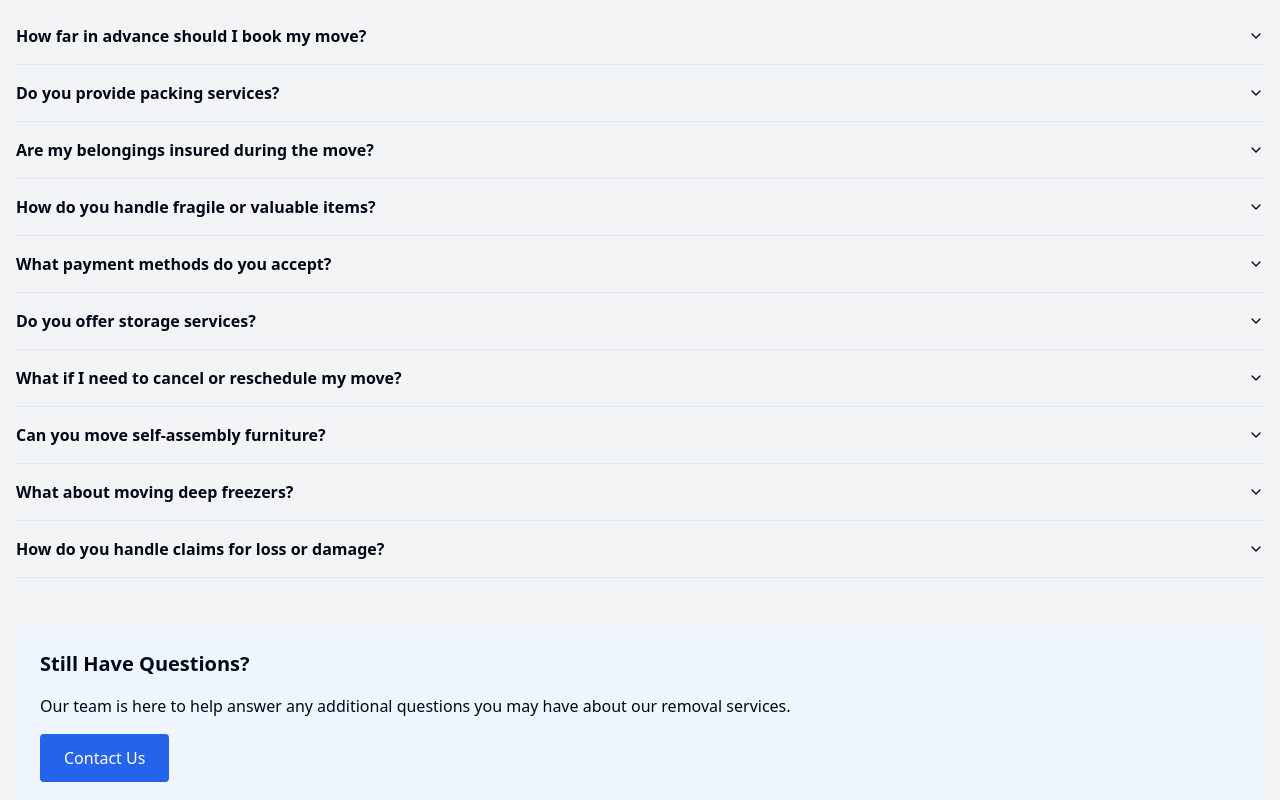
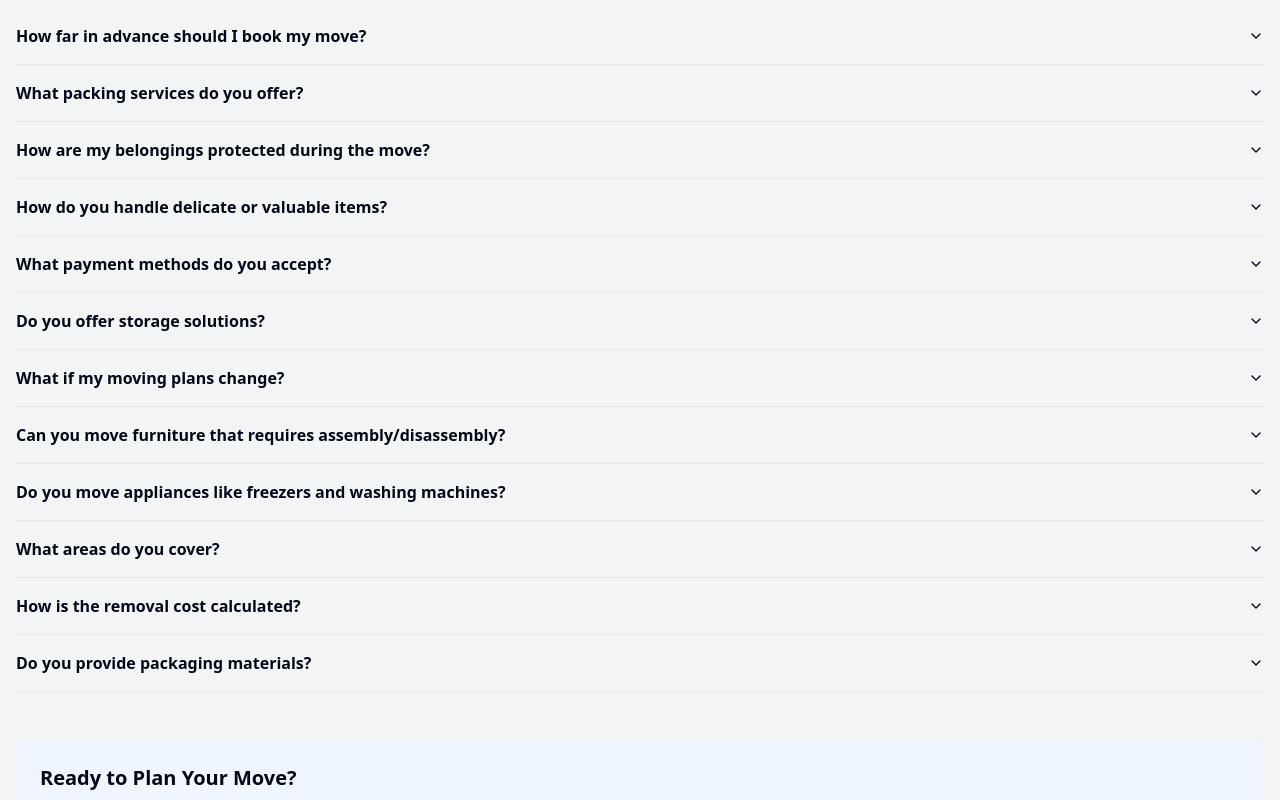
Before and after one commit to Derbyshire-Removals/derbyshire-removals, a Next.js app: page /faq in a window 1280 px wide. Shown: the part 340-1140 px from the top of the page. Built offline with nearby package versions, Linux system fonts and the light colour scheme.

Commit message:
Refactor: Update FAQ content based on T&Cs

```diff
--- a/src/app/faq/page.js
+++ b/src/app/faq/page.js
@@ -18,43 +18,51 @@ const FAQ = () => {
   const faqItems = [
     {
       question: "How far in advance should I book my move?",
-      answer: "We recommend booking your move at least 4-6 weeks in advance, especially during peak moving seasons (summer months and end of the month). However, we'll do our best to accommodate last-minute bookings when possible. Please note that cancellations or postponements made 11 working days or more before the start of work incur no charge, while cancellations 8-10 working days before incur a 25% charge, and 7 working days or less incur a 50% charge of the removal fee."
+      answer: "We recommend booking your move 4-6 weeks in advance to secure your preferred date, especially during summer and month-end periods when we're typically busier. This gives you plenty of time to prepare and allows us to arrange the perfect team for your specific needs. Of course, if you need a more urgent move, we'll always do our best to accommodate your schedule - just give us a call to discuss your requirements!"
     },
     {
-      question: "Do you provide packing services?",
-      answer: "Yes, we offer full or partial packing services tailored to your needs. Our professional team can pack your entire house, or just specific items or rooms. We use high-quality packing materials to ensure the safety of your belongings during the move. Please note that our estimates don't include taking down or putting up unit furniture, disconnecting appliances, or laying floor coverings unless specifically agreed in writing."
+      question: "What packing services do you offer?",
+      answer: "We provide flexible packing options to suit your needs and budget! Our professional team can handle everything from full-service packing of your entire home to partial packing of just specific rooms or delicate items. We use only high-quality materials to ensure maximum protection for your belongings. Many customers find our packing service saves them valuable time and provides peace of mind knowing their possessions are expertly protected for transit."
     },
     {
-      question: "Are my belongings insured during the move?",
-      answer: "Yes, we provide basic insurance coverage for all moves. For additional protection against fire risk, you can provide written instructions and a declared value at least three days before the removal starts, and we will arrange insurance against this risk in your name. We also offer additional insurance options for valuable items. Please note that we cannot accept liability for jewelry, watches, precious stones, money, deeds, securities, stamps, coins, or similar collections, nor for livestock, plants, or animals."
+      question: "How are my belongings protected during the move?",
+      answer: "Your possessions' safety is our priority! We provide standard insurance coverage for all moves at no extra cost. For added protection, we offer additional coverage options for valuable items. Our experienced team uses professional packing techniques and high-quality materials to safeguard your belongings. We're proud of our excellent track record of safe, secure deliveries - that's why so many customers come back to us for their future moves!"
     },
     {
-      question: "How do you handle fragile or valuable items?",
-      answer: "We take extra care with fragile and valuable items. Our movers are trained in proper packing techniques for delicate items. For extremely valuable or irreplaceable items, we recommend special crating services or personal transport. Please be aware that we have specific limitations of liability for damages, and we cannot be liable for items in wardrobes or drawers or in any container not both packed and unpacked by our employees."
+      question: "How do you handle delicate or valuable items?",
+      answer: "We take extra special care with your precious possessions! Our team is specially trained in techniques for handling delicate items like artwork, antiques, and electronics. For particularly valuable or irreplaceable items, we can provide custom crating or specialized packing solutions. Just let us know about any items requiring special attention during your initial consultation, and we'll ensure they receive the appropriate care throughout your move."
     },
     {
       question: "What payment methods do you accept?",
-      answer: "We accept bank transfers and cash. Unless agreed otherwise in writing, payment for removals is required in advance. For storage services, payment is required four weeks in advance."
+      answer: "We offer convenient payment options to make your move as stress-free as possible. We accept bank transfers and cash payments. For removals, payment is typically arranged in advance, and for storage services, we work on a simple 4-week advance payment schedule. If you have any specific requirements regarding payment timing or methods, please just ask - we're happy to discuss options that work best for you."
     },
     {
-      question: "Do you offer storage services?",
-      answer: "Yes, we provide secure storage solutions. Storage charges are subject to annual revision, and the minimum period for storage is one week. We require 14 clear working days' notice in writing for termination of storage. Our storage insurance covers all risks up to the value insured, with specific exclusions including jewelry and valuable collections."
+      question: "Do you offer storage solutions?",
+      answer: "Yes! We provide secure, convenient storage options whether you need short-term storage between moves or longer-term solutions. Our facilities are clean, dry, and monitored for security, giving you peace of mind that your possessions are safe with us. Our storage solutions are flexible with a minimum period of just one week, and we include comprehensive insurance coverage for stored items. Many customers find our storage options incredibly helpful during transitional periods or when downsizing."
     },
     {
-      question: "What if I need to cancel or reschedule my move?",
-      answer: "If you need to cancel, our cancellation policy states that cancellations made 11 working days or more before the scheduled move date incur no charge, cancellations 8-10 working days before incur a 25% charge of the removal fee, and cancellations 7 working days or less before incur a 50% charge of the removal fee."
+      question: "What if my moving plans change?",
+      answer: "We understand that life can be unpredictable, and plans sometimes change! If you need to reschedule, we appreciate as much notice as possible so we can accommodate your new date. For schedule changes, simply contact our friendly team as soon as you know about the change, and we'll work with you to find a solution. The more notice you can provide, the more likely we'll be able to accommodate your preferred new date without any issues."
     },
     {
-      question: "Can you move self-assembly furniture?",
-      answer: "Yes, we can move self-assembly furniture, but please note that we cannot be liable for any damage to or reduction in quality of furniture that is unsuitable for removal or carriage (particularly system furniture sold in the form of dismantled kits). If we dismantle such furniture at your instruction, we will not be responsible for its quality or state upon reassembly."
+      question: "Can you move furniture that requires assembly/disassembly?",
+      answer: "Absolutely! Our skilled team can disassemble and reassemble your furniture to ensure safe and efficient transport. We're experienced with all types of furniture, including beds, wardrobes, tables, and self-assembly items. We take photographs and make notes during disassembly to ensure everything goes back together perfectly at your new home. If you have particularly complex pieces, just let us know in advance so we can allocate sufficient time in our schedule."
     },
     {
-      question: "What about moving deep freezers?",
-      answer: "We can move deep freezers, but please be aware that our estimates do not include moving deep freezers loaded with goods unless specifically agreed. Additionally, we are not liable for damage to any deep freeze, loss or damage to its contents, or for death, injury, sickness, or disease arising from the removal or warehousing of any deep freezer."
+      question: "Do you move appliances like freezers and washing machines?",
+      answer: "Yes, we can move your appliances! For larger items like freezers, we recommend emptying and defrosting them before moving day. For washing machines, we suggest securing the drum with transit bolts if available. Our team is experienced in moving heavy appliances safely without causing damage to either the appliance or your property. We're happy to provide guidance on preparing your appliances for the move - just ask!"
     },
     {
-      question: "How do you handle claims for loss or damage?",
-      answer: "You must notify us in writing of any loss or damage within specific time limits: immediately when goods are removed from our warehouse by anyone except us, within 7 days after delivery for damaged goods, and within 7 days after the expected delivery date for lost goods or goods we fail to produce. Our liability is limited to the cost of repairing or replacing the damaged or missing article, or up to £20 for any one article, whichever is smaller."
+      question: "What areas do you cover?",
+      answer: "We proudly serve Derby, Matlock, Chesterfield, Alfreton, Buxton, Mansfield, Loughborough, and all surrounding areas throughout Derbyshire and the East Midlands. Whether you're moving locally or throughout the region, our experienced team can provide the same high-quality service. If you're moving to or from an area and aren't sure if we cover it, just give us a call - we're often able to accommodate moves beyond our core service areas."
+    },
+    {
+      question: "How is the removal cost calculated?",
+      answer: "We provide fair, transparent pricing based on several factors including the volume of items being moved, distance between locations, access at both properties, and any special requirements such as packing services or handling of particularly valuable items. We're happy to provide a free, no-obligation quote after understanding your specific needs. Many customers find our pricing competitive, especially considering the comprehensive service and peace of mind we provide!"
+    },
+    {
+      question: "Do you provide packaging materials?",
+      answer: "Yes! We offer a complete range of high-quality packaging materials including boxes of various sizes, bubble wrap, packing paper, tape, and specialized containers for items like clothing and dishes. Using professional-grade materials ensures better protection for your belongings. If you prefer to do your own packing, we can supply just the materials you need. We can also remove and recycle packaging materials after your move to make your settling-in process easier."
     }
   ];
 
@@ -79,9 +87,9 @@ const FAQ = () => {
       <main className="container mx-auto px-4 py-8 pt-52">
         <h1 className="text-3xl font-bold mb-6">Frequently Asked Questions</h1>
         <p className="mb-8 text-gray-700">
-          Find comprehensive answers to common questions about our removal services, booking process,
-          insurance coverage, and more. If you don't find the information you're looking for,
-          please don't hesitate to <a href="/contact" className="text-blue-600 hover:underline">contact us</a>.
+          We've compiled answers to the questions our customers ask most frequently about our removal services.
+          Our goal is to make your move as smooth and stress-free as possible. If you don't find what you're looking for here,
+          our friendly team is always happy to help - just <a href="/contact" className="text-blue-600 hover:underline">contact us</a>.
         </p>
 
         <Accordion type="single" collapsible className="w-full">
@@ -94,15 +102,16 @@ const FAQ = () => {
         </Accordion>
 
         <div className="mt-12 p-6 bg-blue-50 rounded-lg">
-          <h2 className="text-xl font-semibold mb-4">Still Have Questions?</h2>
+          <h2 className="text-xl font-semibold mb-4">Ready to Plan Your Move?</h2>
           <p className="mb-4">
-            Our team is here to help answer any additional questions you may have about our removal services.
+            Our team is here to make your moving experience as smooth and stress-free as possible.
+            Contact us today for a free, no-obligation quote or to discuss any special requirements for your move.
           </p>
           <a
             href="/contact"
             className="inline-block px-6 py-3 bg-blue-600 text-white font-medium rounded hover:bg-blue-700 transition-colors"
           >
-            Contact Us
+            Get Your Free Quote
           </a>
         </div>
       </main>
```
